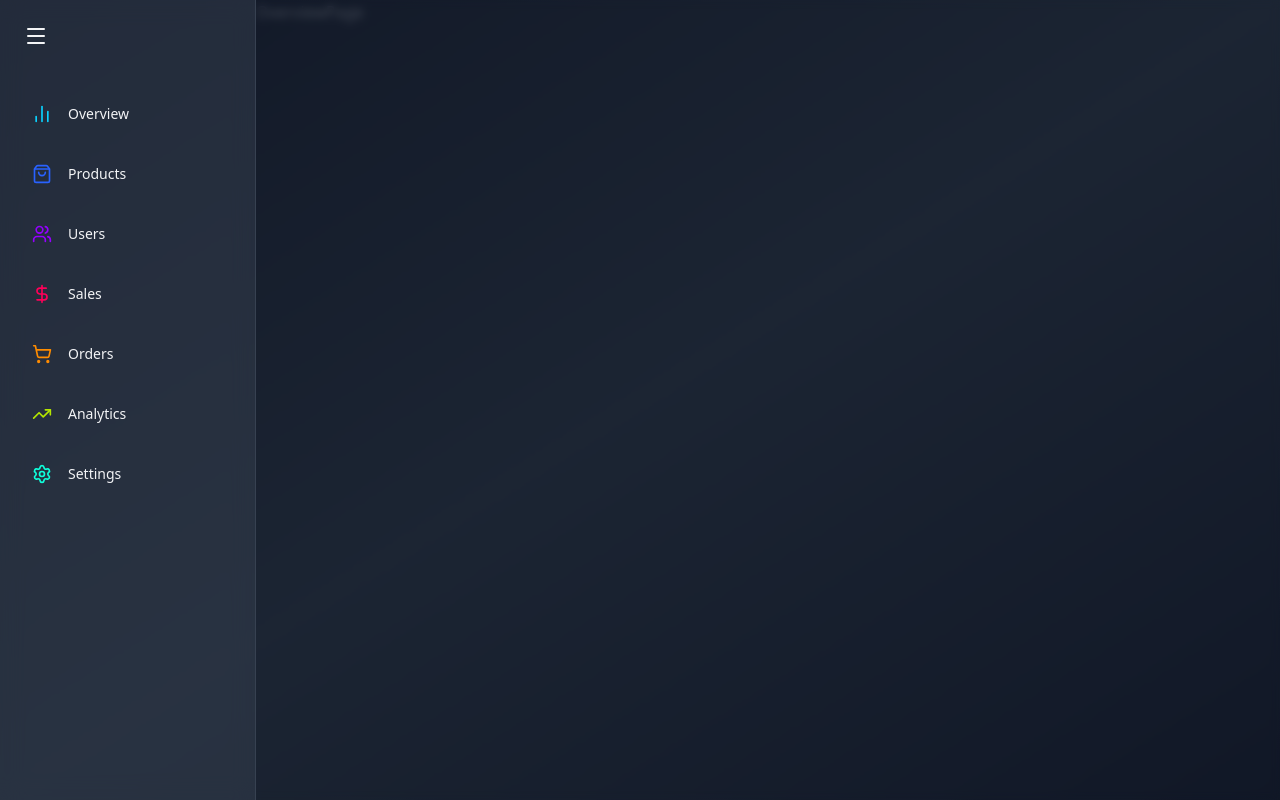
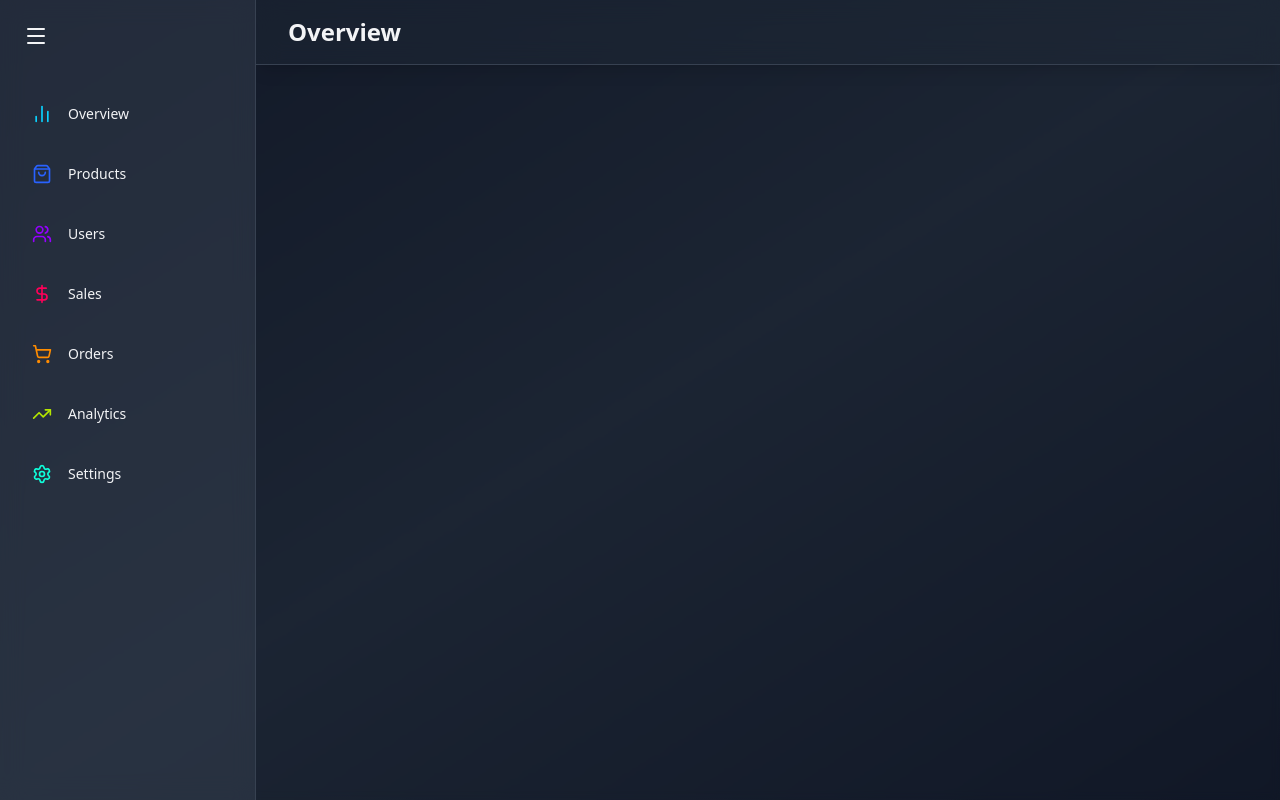
Before and after one commit to devrolet/react-admin-dashboard, a React (Vite) app: page / in a window 1280 px wide. Built offline with nearby package versions, Linux system fonts and the light colour scheme.

Commit message:
Create Header Component

```diff
--- /dev/null
+++ b/src/components/common/Header.jsx
@@ -0,0 +1,12 @@
+const Header = ({ title }) => {
+  // TODO: CREATE L/D MODE: STEP FOUR: OVERALL HEADER from 900/800 to 100/200
+  return (
+    <header className="bg-gray-800 bg-opacity-50 backdrop-blur-md shadow-lg border-b border-gray-700">
+      <div className="max-w-7xl mx-auto py-4 px-4 sm:px-6 lg:px-8">
+        <h1 className="text-2xl font-semibold text-gray-100">{title}</h1>
+      </div>
+    </header>
+  )
+}
+
+export default Header
--- a/src/pages/OverviewPage.jsx
+++ b/src/pages/OverviewPage.jsx
@@ -1,6 +1,10 @@
+import Header from "../components/common/Header";
+
 const OverviewPage = () => {
   return (
-    <div>OverviewPage</div>
+    <div className="flex-1 overflow-auto relative z-10">
+      <Header title="Overview" />
+    </div>
   )
 }
 
```
